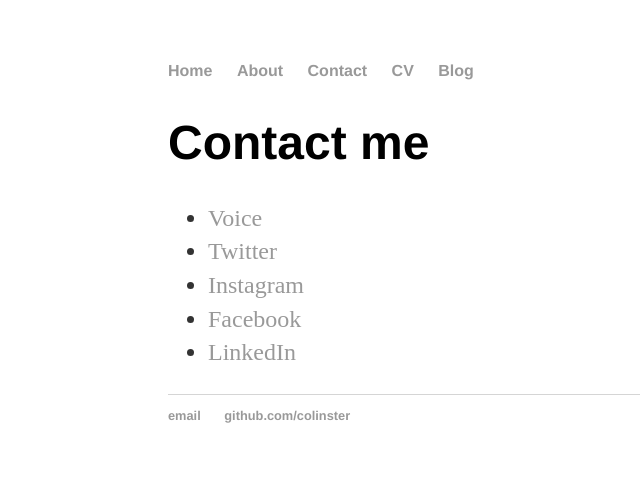
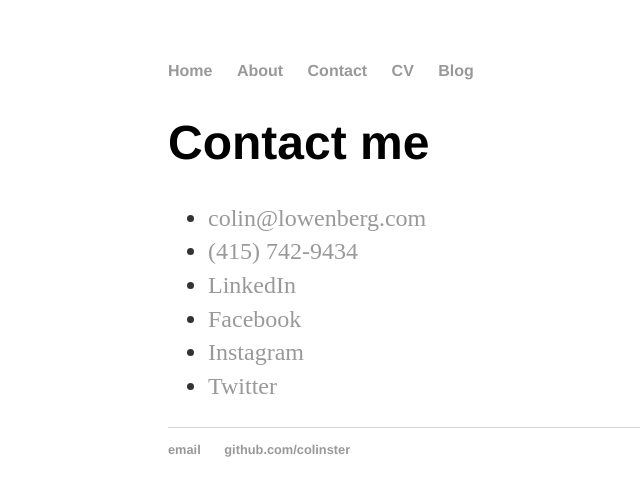
Before and after one commit to colinlowenberg/colinster.github.io, a Jekyll site: the page built from contact/index.html, in a window 1280 px wide. Shown: the top 496 px of the page, without its empty margins (24-664 px from the left). Built offline with Jekyll 4.4.1, drawn with Linux system fonts in a browser that asks for light colours.

Commit message:
One last update tonight
Updating the contact info.

```diff
--- a/contact/index.html
+++ b/contact/index.html
@@ -6,10 +6,11 @@ title: About Colin Lowenberg
 		<div class="about">
 			<h1>Contact me</h1>
 			<ul class="contacts">
-					<li><a href="tel:+1-415-742-9434">Voice</a></li>
+				<li><span class="obfuscate"><a href="mailto:colin@lowenberg.com">colin@lowenberg.com</a></span></li>
+				<li><a href="tel:+1-415-742-9434">(415) 742-9434</a></li>
+				<li><a href="https://www.linkedin.com/in/wifi/">LinkedIn</a></li>
+				<li><a href="https://www.facebook.com/colinster/">Facebook</a></li>
+				<li><a href="http://instagram.com/colinpollen">Instagram</a></li>
 				<li><a href="https://twitter.com/colo">Twitter</a></li>
-				<li><a href="http://instagram.com/colinster">Instagram</a></li>
-				<li><a href="https://www.facebook.com/colin.lowenberg/">Facebook</a></li>
-				<li><a href="https://www.linkedin.com/in/wifi/">LinkedIn</a></li>
 				</ul>
 		</div>
```
Also changed, not shown: 1 other file.
